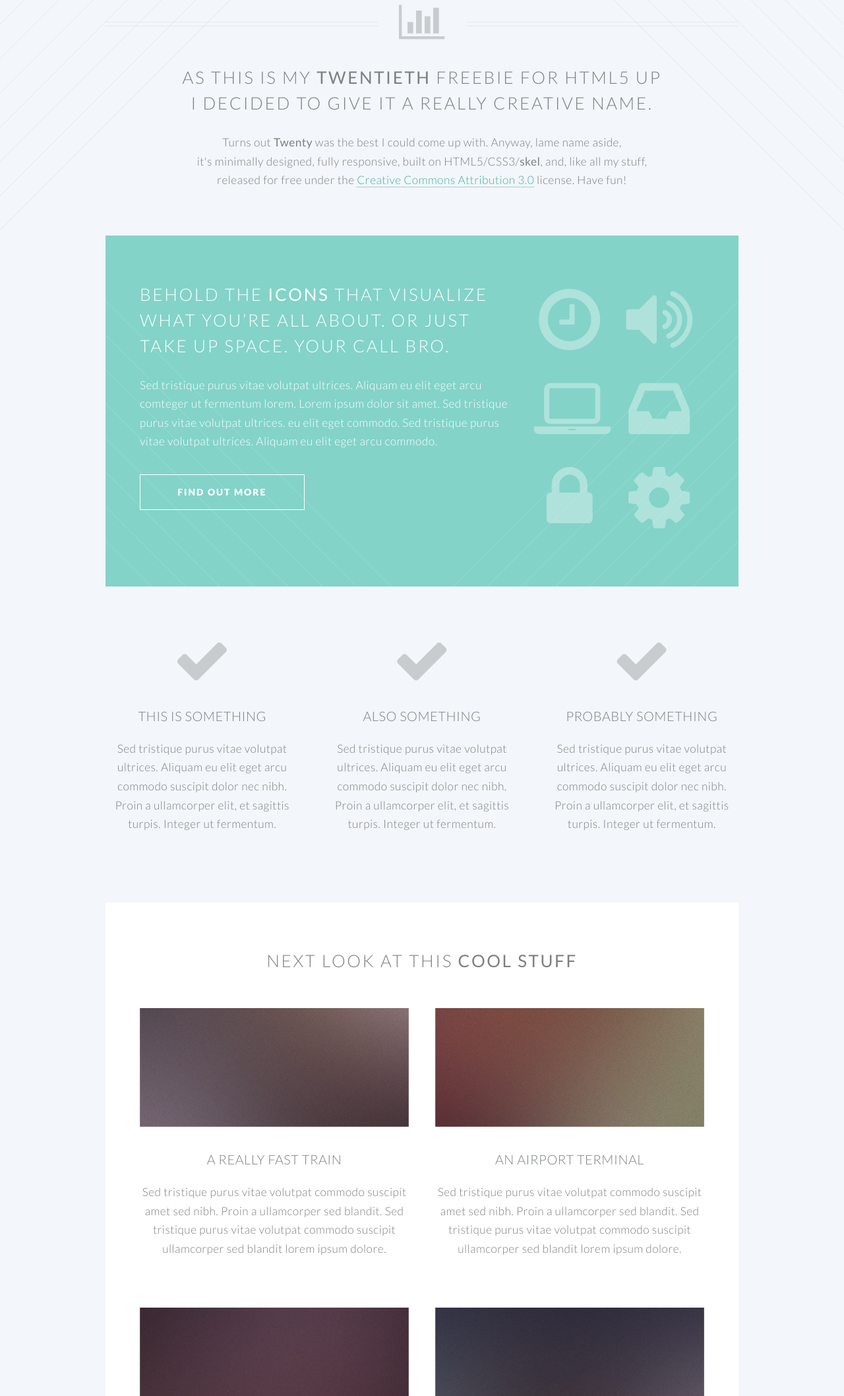
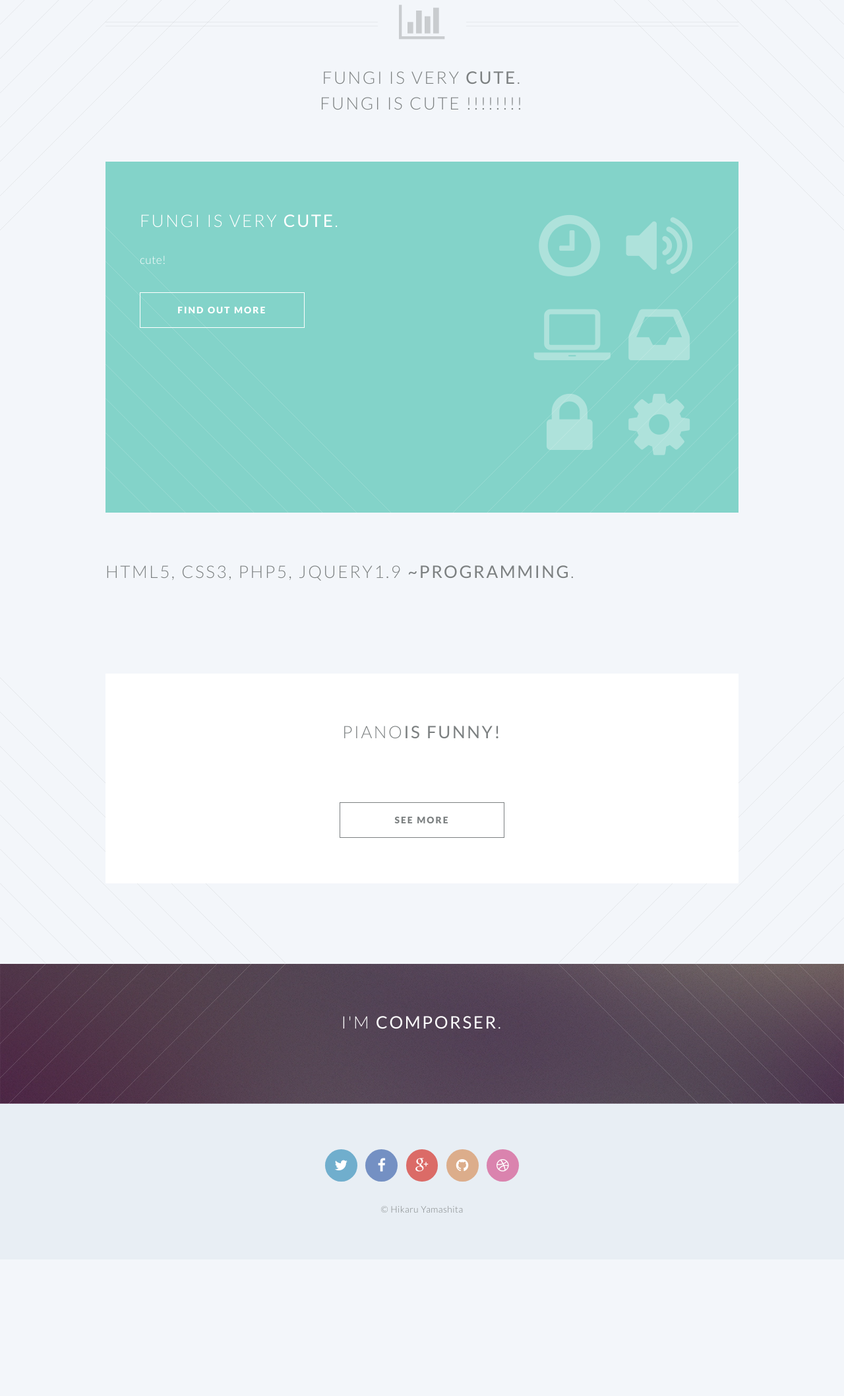
Before and after one commit to hikasukepon/hikasukepon.github.io, a plain HTML site: page index.html in a window 1280 px wide. Shown: the part 684-2800 px from the top of the page at 66% size. After the commit the page ends 2593 px from the top, so only its background shows below. Drawn offline with Linux system fonts and the light colour scheme.

Commit message:
edit index

```diff
--- a/index.html
+++ b/index.html
@@ -75,15 +75,9 @@
 
 				<header class="special container">
 					<span class="icon fa-bar-chart-o"></span>
-					<h2>As this is my <strong>twentieth</strong> freebie for HTML5 UP
+					<h2>Fungi is very <strong>cute</strong>.
 					<br />
-					I decided to give it a really creative name.</h2>
-					<p>Turns out <strong>Twenty</strong> was the best I could come up with. Anyway, lame name aside,
-					<br />
-					it's minimally designed, fully responsive, built on HTML5/CSS3/<strong>skel</strong>,
-					and, like all my stuff,
-					<br />
-					released for free under the <a href="http://html5up.net/license">Creative Commons Attribution 3.0</a> license. Have fun!</p>
+					Fungi is cute !!!!!!!!</p>
 				</header>
 
 				<!-- One -->
@@ -92,9 +86,9 @@
 							<div class="8u 12u(narrower)">
 
 								<header>
-									<h2>Behold the <strong>icons</strong> that visualize what you’re all about. or just take up space. your call bro.</h2>
+									<h2>Fungi is very <strong>cute</strong>.</h2>
 								</header>
-								<p>Sed tristique purus vitae volutpat ultrices. Aliquam eu elit eget arcu comteger ut fermentum lorem. Lorem ipsum dolor sit amet. Sed tristique purus vitae volutpat ultrices. eu elit eget commodo. Sed tristique purus vitae volutpat ultrices. Aliquam eu elit eget arcu commodo.</p>
+								<p>cute!</p>
 								<footer>
 									<ul class="buttons">
 										<li><a href="#" class="button">Find Out More</a></li>
@@ -120,38 +114,10 @@
 				<!-- Two -->
 					<section class="wrapper style1 container special">
 						<div class="row">
+							<header>
+									<h2>HTML5, CSS3, PHP5, jQuery1.9<strong> ~PROGRAMMING</strong>.</h2>
+								</header>
 							<div class="4u 12u(narrower)">
-
-								<section>
-									<span class="icon featured fa-check"></span>
-									<header>
-										<h3>This is Something</h3>
-									</header>
-									<p>Sed tristique purus vitae volutpat ultrices. Aliquam eu elit eget arcu commodo suscipit dolor nec nibh. Proin a ullamcorper elit, et sagittis turpis. Integer ut fermentum.</p>
-								</section>
-
-							</div>
-							<div class="4u 12u(narrower)">
-
-								<section>
-									<span class="icon featured fa-check"></span>
-									<header>
-										<h3>Also Something</h3>
-									</header>
-									<p>Sed tristique purus vitae volutpat ultrices. Aliquam eu elit eget arcu commodo suscipit dolor nec nibh. Proin a ullamcorper elit, et sagittis turpis. Integer ut fermentum.</p>
-								</section>
-
-							</div>
-							<div class="4u 12u(narrower)">
-
-								<section>
-									<span class="icon featured fa-check"></span>
-									<header>
-										<h3>Probably Something</h3>
-									</header>
-									<p>Sed tristique purus vitae volutpat ultrices. Aliquam eu elit eget arcu commodo suscipit dolor nec nibh. Proin a ullamcorper elit, et sagittis turpis. Integer ut fermentum.</p>
-								</section>
-
 							</div>
 						</div>
 					</section>
@@ -160,57 +126,8 @@
 					<section class="wrapper style3 container special">
 
 						<header class="major">
-							<h2>Next look at this <strong>cool stuff</strong></h2>
+							<h2>Piano<strong>is funny!</strong></h2>
 						</header>
-
-						<div class="row">
-							<div class="6u 12u(narrower)">
-
-								<section>
-									<a href="#" class="image featured"><img src="images/pic01.jpg" alt="" /></a>
-									<header>
-										<h3>A Really Fast Train</h3>
-									</header>
-									<p>Sed tristique purus vitae volutpat commodo suscipit amet sed nibh. Proin a ullamcorper sed blandit. Sed tristique purus vitae volutpat commodo suscipit ullamcorper sed blandit lorem ipsum dolore.</p>
-								</section>
-
-							</div>
-							<div class="6u 12u(narrower)">
-
-								<section>
-									<a href="#" class="image featured"><img src="images/pic02.jpg" alt="" /></a>
-									<header>
-										<h3>An Airport Terminal</h3>
-									</header>
-									<p>Sed tristique purus vitae volutpat commodo suscipit amet sed nibh. Proin a ullamcorper sed blandit. Sed tristique purus vitae volutpat commodo suscipit ullamcorper sed blandit lorem ipsum dolore.</p>
-								</section>
-
-							</div>
-						</div>
-						<div class="row">
-							<div class="6u 12u(narrower)">
-
-								<section>
-									<a href="#" class="image featured"><img src="images/pic03.jpg" alt="" /></a>
-									<header>
-										<h3>Hyperspace Travel</h3>
-									</header>
-									<p>Sed tristique purus vitae volutpat commodo suscipit amet sed nibh. Proin a ullamcorper sed blandit. Sed tristique purus vitae volutpat commodo suscipit ullamcorper sed blandit lorem ipsum dolore.</p>
-								</section>
-
-							</div>
-							<div class="6u 12u(narrower)">
-
-								<section>
-									<a href="#" class="image featured"><img src="images/pic04.jpg" alt="" /></a>
-									<header>
-										<h3>And Another Train</h3>
-									</header>
-									<p>Sed tristique purus vitae volutpat commodo suscipit amet sed nibh. Proin a ullamcorper sed blandit. Sed tristique purus vitae volutpat commodo suscipit ullamcorper sed blandit lorem ipsum dolore.</p>
-								</section>
-
-							</div>
-						</div>
 
 						<footer class="major">
 							<ul class="buttons">
@@ -226,15 +143,8 @@
 			<section id="cta">
 
 				<header>
-					<h2>Ready to do <strong>something</strong>?</h2>
-					<p>Proin a ullamcorper elit, et sagittis turpis integer ut fermentum.</p>
+					<h2>I'm <strong>Comporser</strong>.</h2>
 				</header>
-				<footer>
-					<ul class="buttons">
-						<li><a href="#" class="button special">Take My Money</a></li>
-						<li><a href="#" class="button">LOL Wut</a></li>
-					</ul>
-				</footer>
 
 			</section>
 
@@ -250,7 +160,7 @@
 				</ul>
 
 				<ul class="copyright">
-					<li>&copy; Untitled</li><li>Design: <a href="http://html5up.net">HTML5 UP</a></li>
+					<li>&copy; Hikaru Yamashita</li>
 				</ul>
 
 			</footer>
```
